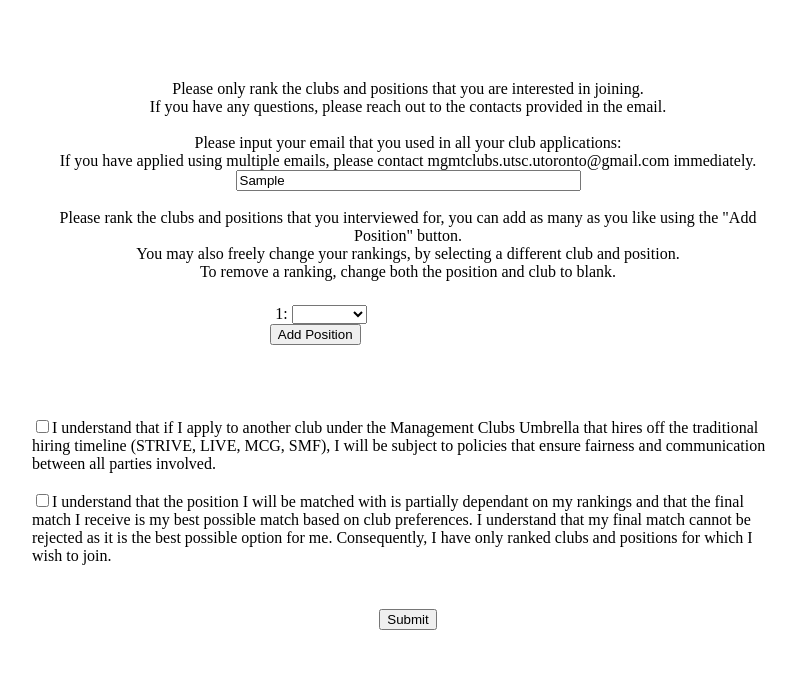
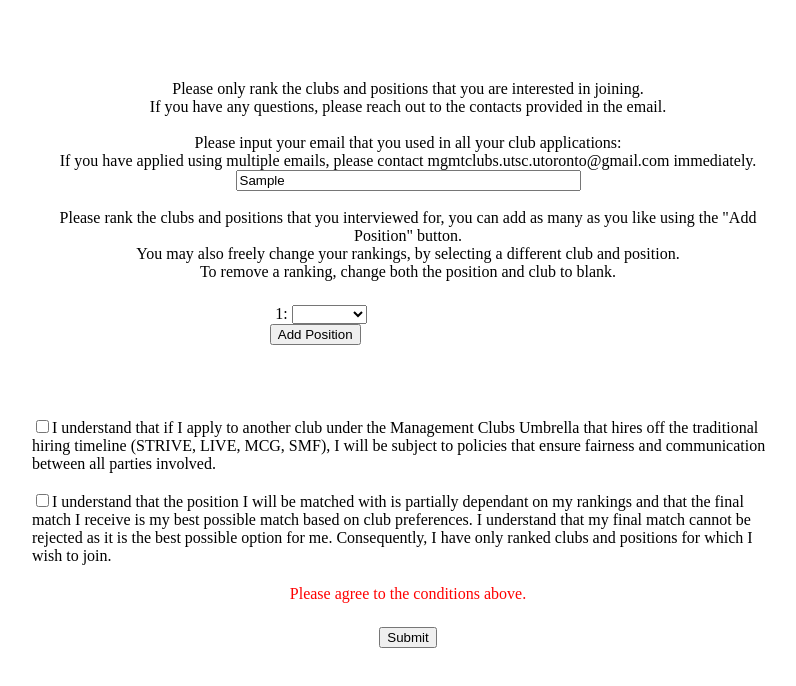
Before and after one commit to ekalantyrski/HiringMatching, a website: page apps.html in a window 1280 px wide. Both pictures are taken after typing "Sample" into the empty fields and a click on the button "Submit". Shown: the whole page, without its empty margins (232-1028 px from the left). Drawn offline with Linux system fonts and the light colour scheme.

Commit message:
fixed mistake in app.html

```diff
--- a/apps.html
+++ b/apps.html
@@ -136,9 +136,9 @@
             var policies = document.getElementById("policies").checked;
             var acceptance = document.getElementById("acceptance").checked;
             var share2 = 0;
-            var share = document.getElementById("share").checked;
+            var share = 0;
 
-            if(!policies || !acceptance || (share && !share2))
+            if(!policies || !acceptance /*||(share && !share2)*/)
             {
                 document.getElementById("warning").innerHTML = "Please agree to the conditions above."
             }
```
